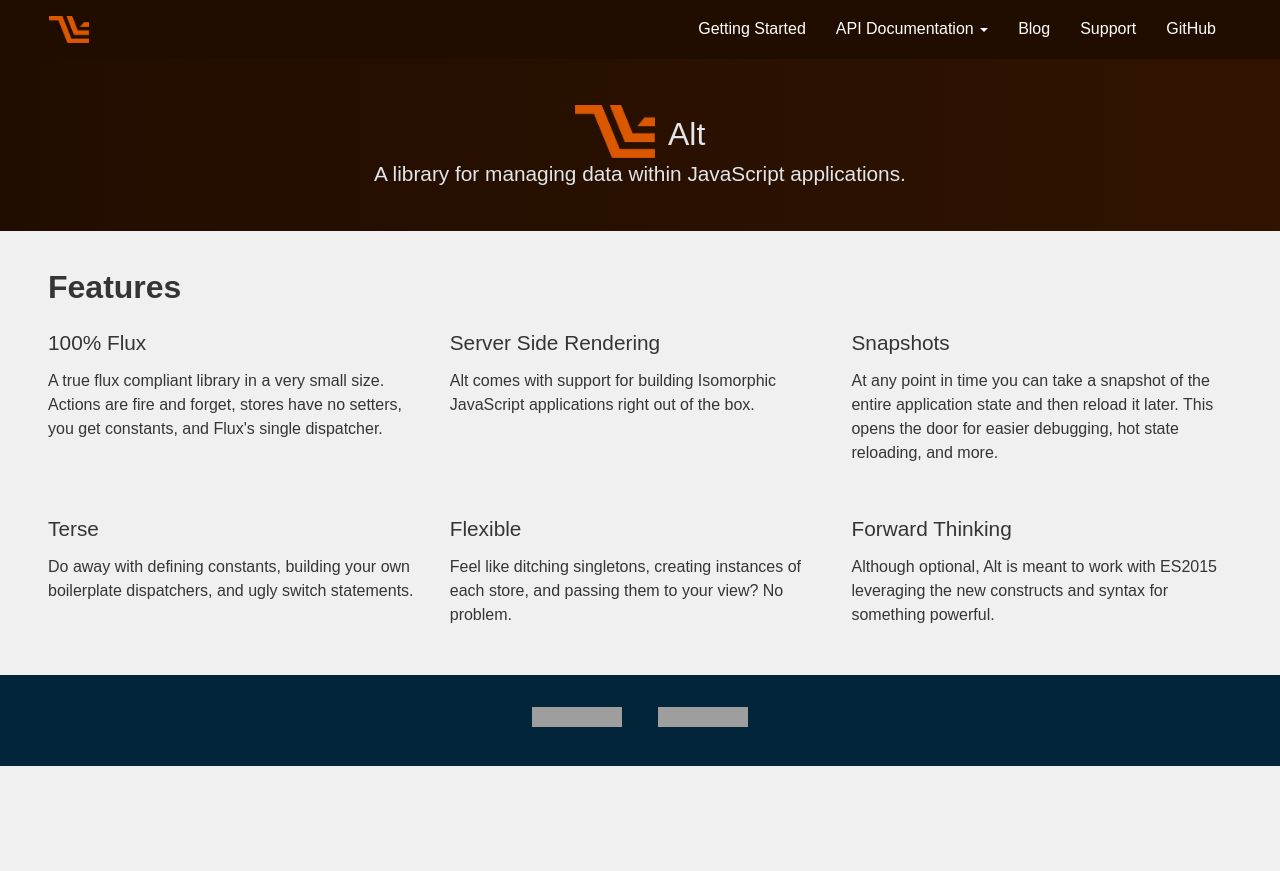
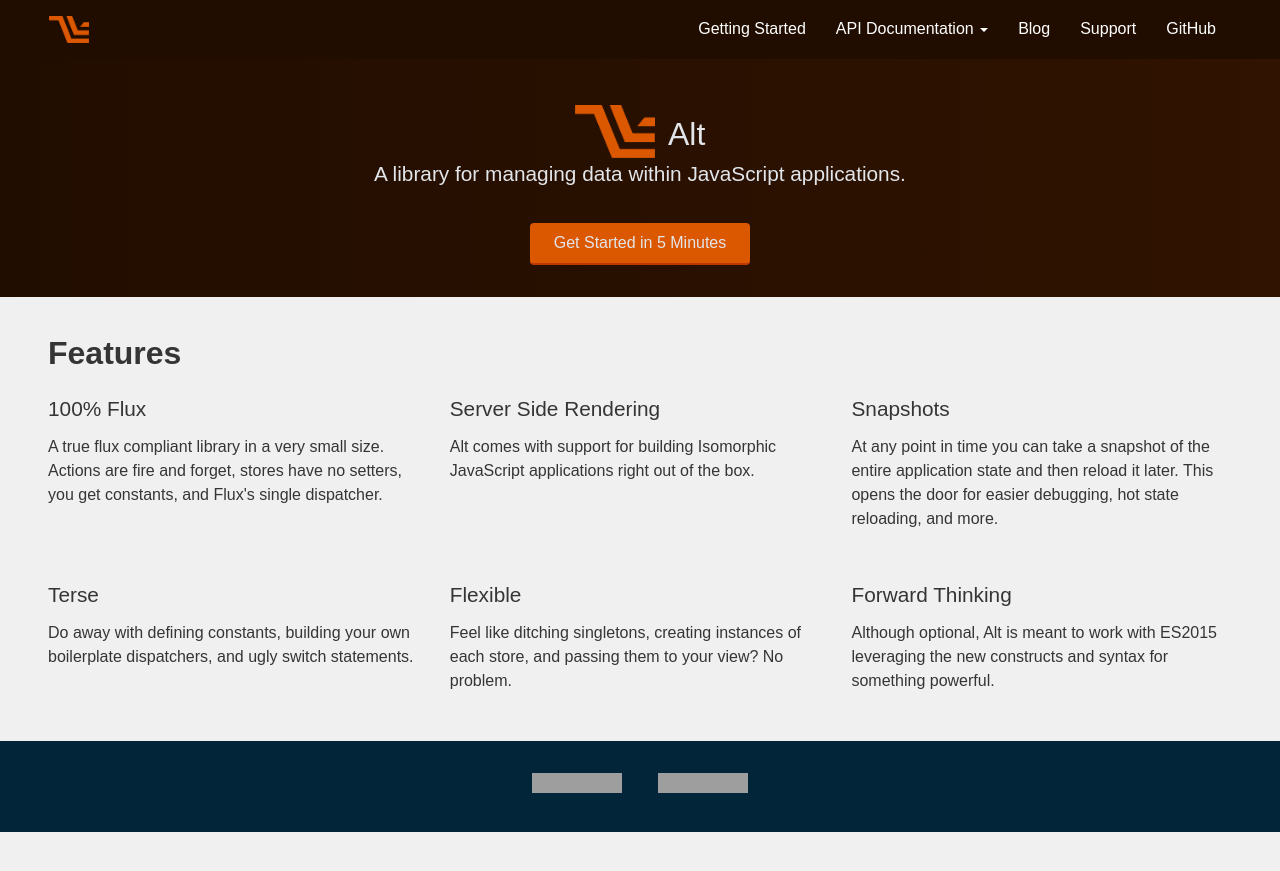
Before and after one commit to goatslacker/alt, a Jekyll site: the page built from web/index.html, in a window 1280 px wide. Shown: the top 871 px of the page. Built offline with Jekyll 4.4.1, drawn with Linux system fonts in a browser that asks for light colours; nearby versions of some CDN libraries; grey boxes are pictures that could not be loaded.

Commit message:
Add get started btn, fix readme

```diff
--- a/web/assets/styles.css
+++ b/web/assets/styles.css
@@ -183,3 +183,8 @@ footer a:hover {
 .post h2 {
   margin: 0;
 }
+
+a.btn-brand {
+  background: #db5800;
+  border-bottom: 2px solid #bb3800;
+}
--- a/web/index.html
+++ b/web/index.html
@@ -10,6 +10,12 @@ permalink: /
   &nbsp;
   <h1 class="inline txt-light" style="margin: 0">Alt</h1>
   <h3>A library for managing data within JavaScript applications.</h3>
+
+  <br />
+
+  <div>
+    <a class="btn btn-brand" href="{{ "/guide/" | prepend: site.baseurl }}">Get Started in 5 Minutes</a>
+  </div>
 </div>
 
 <section class="sp-horiz-lg sp-vert-md">
@@ -46,5 +52,4 @@ permalink: /
       <p>Although optional, Alt is meant to work with ES2015 leveraging the new constructs and syntax for something powerful.</p>
     </div>
   </div>
-
 </section>
```
Also changed, not shown: README.md.
